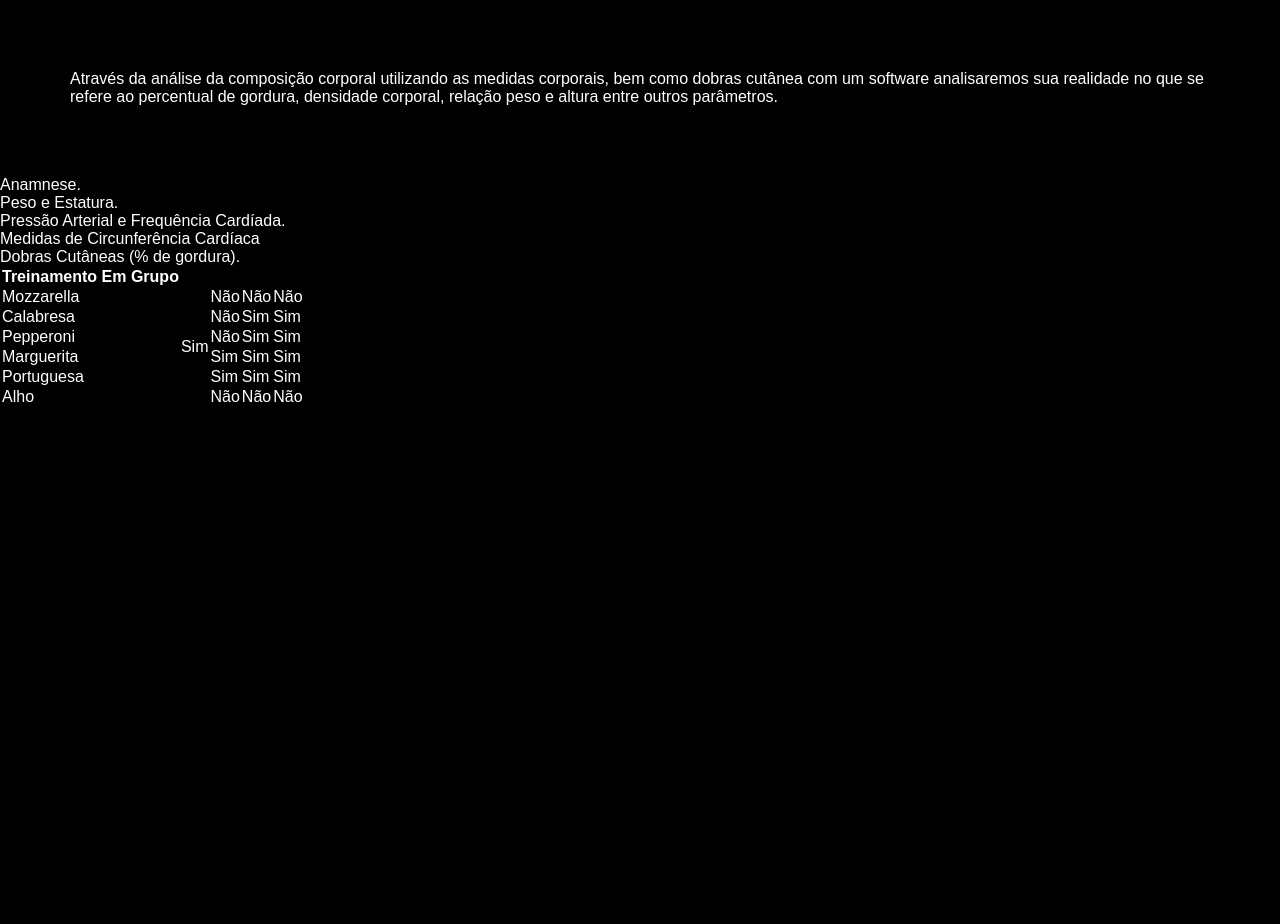
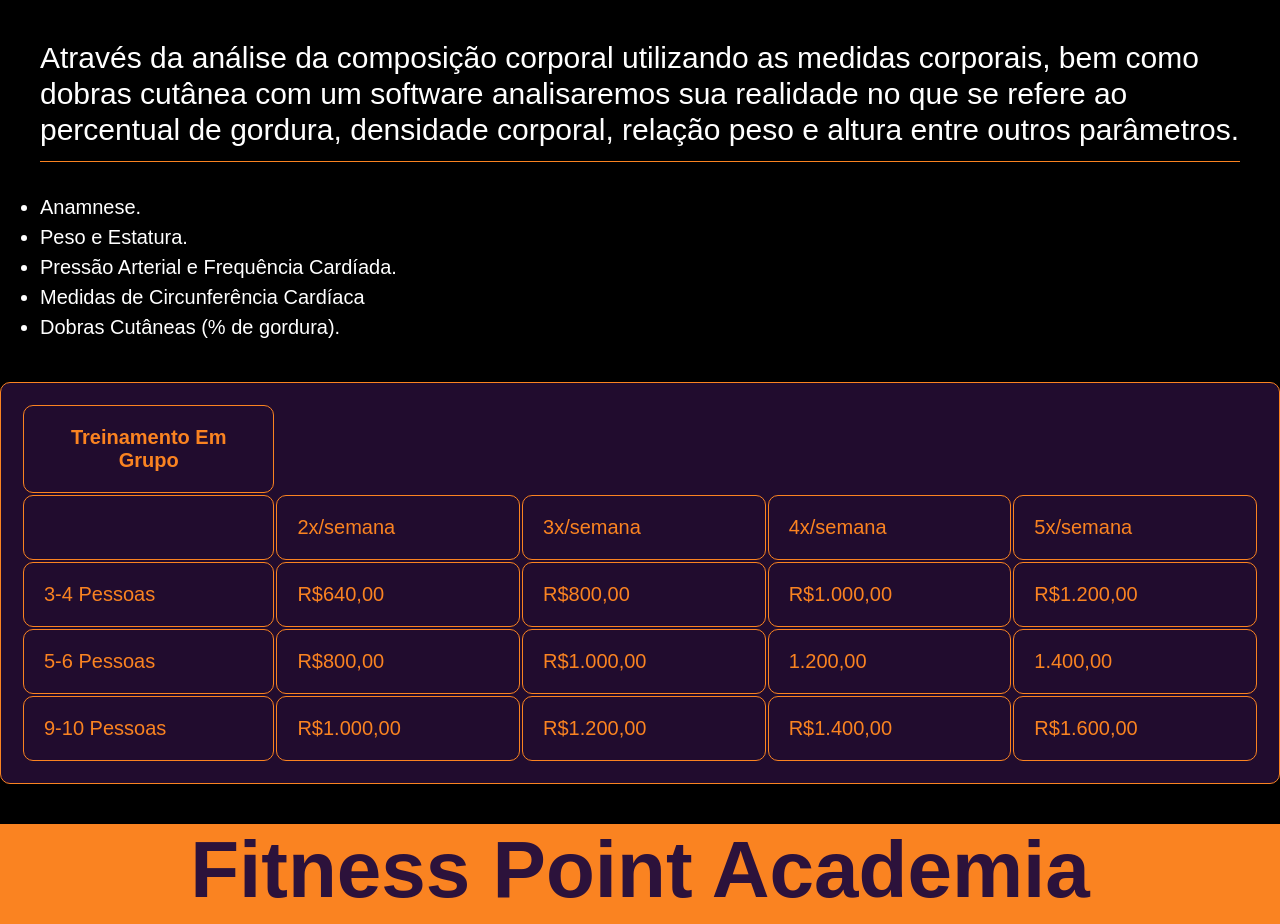
Before and after one commit to danilo992/public_php, a PHP site: page /avaliacaoFisica.php in a window 1280 px wide. Shown: the part 70-994 px from the top of the page. Before the commit the page ends 472 px from the top, so only its background shows below. Run offline with PHP 8.4, Linux system fonts and the light colour scheme.

Commit message:
atualizando a pagina avaliacaoFisica.php, avaliacao.css, modalidade e o media.

```diff
--- a/avaliacaoFisica.php
+++ b/avaliacaoFisica.php
@@ -25,50 +25,45 @@
             <li>Medidas de Circunferência Cardíaca</li>
             <li>Dobras Cutâneas (% de gordura).</li>
         </ul>
-    </section>
-
+	</section>
+	<article>
     <table>
 					<tr>
-						<th>Treinamento Em Grupo</th>
+						<th id="container-table">Treinamento Em Grupo</th>
 					</tr>
 					<tr>
-						<td>Mozzarella</td>
-						<td rowspan="6" class="texto-positivo">Sim</td>
-						<td class="texto-negativo">Não</td>
-						<td class="texto-negativo">Não</td>
-						<td class="texto-negativo">Não</td>
+						<td></td>
+						<td class="texto">2x/semana</td>
+						<td class="texto">3x/semana</td>
+						<td class="texto">4x/semana</td>
+						<td class="texto">5x/semana</td>
 					</tr>
 					<tr>
-						<td>Calabresa</td>
-						<td class="texto-negativo">Não</td>
-						<td class="texto-positivo">Sim</td>
-						<td class="texto-positivo">Sim</td>
+						<td>3-4 Pessoas</td>
+						<td class="texto">R$640,00</td>
+						<td class="texto">R$800,00</td>
+						<td class="texto">R$1.000,00</td>
+						<td class="texto">R$1.200,00</td>
 					</tr>
 					<tr>
-						<td>Pepperoni</td>
-						<td class="texto-negativo">Não</td>
-						<td class="texto-positivo">Sim</td>
-						<td class="texto-positivo">Sim</td>
+						<td>5-6 Pessoas</td>
+						<td class="texto">R$800,00</td>
+						<td class="texto">R$1.000,00</td>
+						<td class="texto">1.200,00</td>
+						<td class="texto">1.400,00</td>
 					</tr>
 					<tr>
-						<td>Marguerita</td>
-						<td class="texto-positivo">Sim</td>
-						<td class="texto-positivo">Sim</td>
-						<td class="texto-positivo">Sim</td>
+						<td>9-10 Pessoas</td>
+						<td class="texto">R$1.000,00</td>
+						<td class="texto">R$1.200,00</td>
+						<td class="texto">R$1.400,00</td>
+						<td class="texto">R$1.600,00</td>
 					</tr>
-					<tr>
-						<td>Portuguesa</td>
-						<td class="texto-positivo">Sim</td>
-						<td class="texto-positivo">Sim</td>
-						<td class="texto-positivo">Sim</td>
-					</tr>
-					<tr>
-						<td>Alho</td>
-						<td class="texto-negativo">Não</td>
-						<td class="texto-negativo">Não</td>
-						<td class="texto-negativo">Não</td>
-					</tr>
+
 				</table>
-
+</article>
+<footer>
+	<h5>Fitness Point Academia</h5>
+</footer>
 </body>
 </html>
--- a/css/avaliacao.css
+++ b/css/avaliacao.css
@@ -20,6 +20,73 @@ header h2 {
     font-size: 50px;
 }
 
+section, table {
+    padding: 40px;
+}
+
 section p {
-    padding: 70px;
+    line-height: 1.2em;
+    font-size: 30px;
+    border-bottom: 1px solid rgb(250, 131, 33);
+    padding-bottom: 13px;
 }
+
+section ul {
+    margin-top: 30px;
+    line-height: 1.5em;
+    font-size: 20px;
+}
+
+table, tr, th, td {
+    border: 1px solid rgb(250, 131, 33);
+    padding: 20px;
+    border-radius: 10px;
+    color: rgb(250, 131, 33);
+    font-size: 20px;
+}
+
+th, tr, td {
+    width: 300px;
+
+}
+
+table {
+    background-color: rgb(33, 12, 46);
+}
+
+footer {
+    height: 100px;
+    background-color: rgb(250, 131, 33);
+    margin-top: 40px;
+    text-align: center;
+}
+
+footer h5 {
+    font-size: 80px;
+    color: rgb(44, 18, 59);
+}
+
+@media screen and (min-width: 320px) and (max-width:640px) {
+    * {
+        margin: 0;
+        padding: 0;
+    }
+
+    header h2 {
+        font-size: 38px;
+        padding-top: 9px;
+    }
+
+    section p {
+        font-size: 20px;
+    }
+
+    table, tr, th, td {
+        font-size: 10px;
+        padding: 5px;
+    }
+
+    footer h5 {
+        font-size: 40px;
+    }
+}
--- a/css/stylesheet.css
+++ b/css/stylesheet.css
@@ -107,8 +107,12 @@ h5 {
     ul li {
         line-height: 1.4em;
         width: 130%;
-        margin-left: -19px;
+        margin-left: -43px;
         margin-bottom: 9px;
+    }
+
+    footer h5{
+        font-size: 18px;
     }
 
 
```
Also changed, not shown: plano.php (+27 -33 lines).
